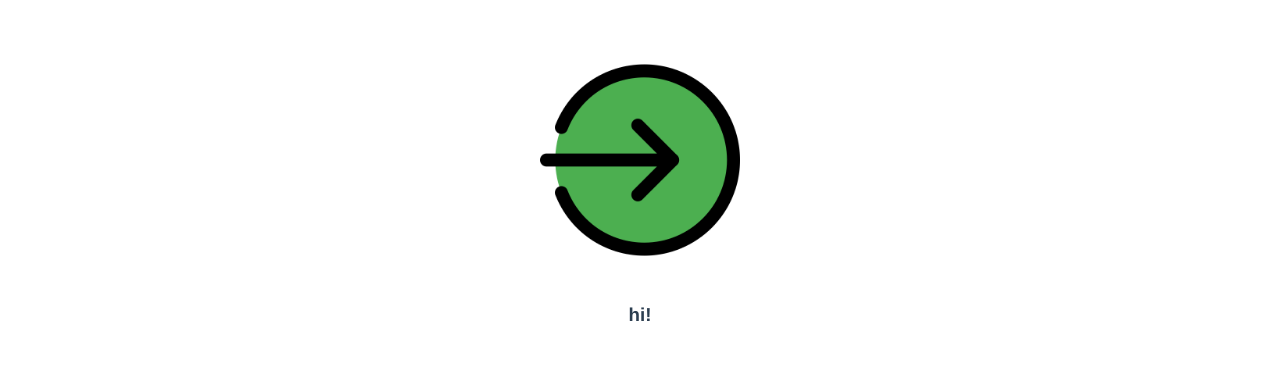
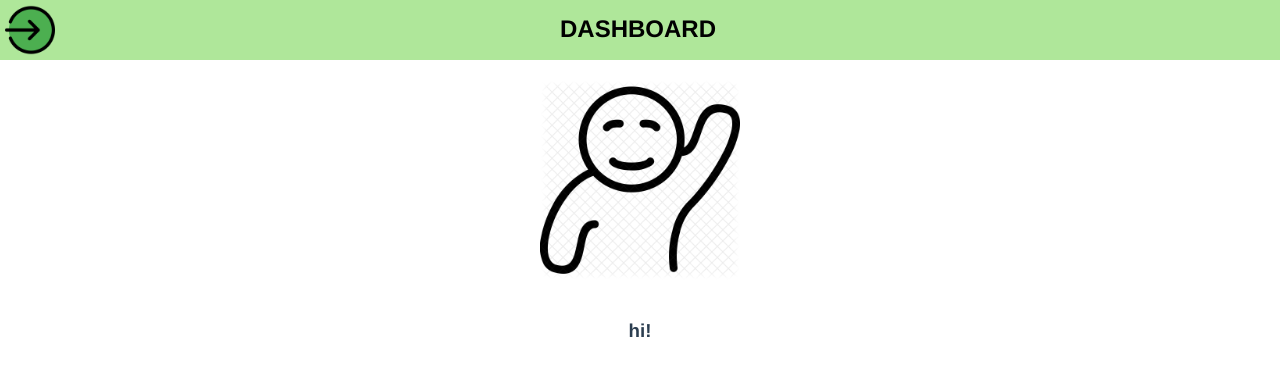
Before and after one commit to eneskarali/vue-golang-app, a Vue app in the folder app/: page /hello in a window 1280 px wide. Shown: the top 376 px of the page. Built offline with nearby package versions, Linux system fonts and the light colour scheme.

Commit message:
A header component designed and added pages

```diff
--- a/app/src/App.vue
+++ b/app/src/App.vue
@@ -1,7 +1,6 @@
 <template>
   <div id="app">
-    <img alt="Vue logo" src="./assets/login_icon.png" width="200" height="200" />
-    <router-view />
+    <router-view class="rooter" />
   </div>
 </template>
 
@@ -18,6 +17,13 @@ export default {
   -moz-osx-font-smoothing: grayscale;
   text-align: center;
   color: #2c3e50;
-  margin-top: 60px;
+}
+.router {
+  margin: 0;
+  padding: 0;
+}
+
+* {
+  margin: 0;
 }
 </style>
--- a/app/src/components/HelloWorld.vue
+++ /dev/null
@@ -1,37 +0,0 @@
-<template>
-  <div class="hello">
-    <h3>hi!</h3>
-  </div>
-</template>
-
-<script>
-export default {
-  name: "HelloWorld",
-  props: {
-    msg: String
-  },
-  methods: {
-    redirect() {
-      this.$router.push("login");
-    }
-  }
-};
-</script>
-
-<!-- Add "scoped" attribute to limit CSS to this component only -->
-<style scoped>
-h3 {
-  margin: 40px 0 0;
-}
-ul {
-  list-style-type: none;
-  padding: 0;
-}
-li {
-  display: inline-block;
-  margin: 0 10px;
-}
-a {
-  color: #42b983;
-}
-</style>
--- a/app/src/components/dashboard.vue
+++ b/app/src/components/dashboard.vue
@@ -1,14 +1,18 @@
 <template>
   <div class="page">
-    <h1>DASHBOARD</h1>
+    <headerComp></headerComp>
   </div>
 </template>
 
 <script>
+import headerComp from './headerComp.vue'
 export default {
   name: "dashboard",
   props: {
     msg: String
+  },
+  components:{
+    headerComp
   }
 };
 </script>
--- /dev/null
+++ b/app/src/components/headerComp.vue
@@ -0,0 +1,50 @@
+<template>
+  <div class="header" >
+    <img class = "logo" src="@/assets/login_icon.png" alt="Vue Logo" width="50" height="auto">
+    <h2>DASHBOARD</h2>
+  </div>
+</template>
+
+<script>
+export default {
+  name: "headerComp",
+  props: {
+    msg: String
+  }
+};
+</script>
+
+<style  scoped>
+
+.header {
+  padding: 5px 5px;
+  padding-bottom: 55px;
+  background: rgba(129, 218, 95, 0.63);
+  color: #000000;
+  width: 100% - 5px;
+}
+
+.content {
+  padding: 10px;
+}
+h2{
+    position: absolute;
+    left: 50%;
+    margin-left: -80px;
+    margin-top: 10px;
+}
+
+.sticky {
+  position: fixed;
+  top: 0;
+  width: 100%
+}
+.sticky + .content {
+  padding-top: 102px;
+}
+
+.logo{
+    float: left;
+}
+
+</style>
--- /dev/null
+++ b/app/src/components/helloWorld.vue
@@ -0,0 +1,49 @@
+
+<template>
+  <div class="hello">
+    <headerComp></headerComp>
+    <img class="logo" src="@/assets/hello.png" alt="Vue Logo" width="200" height="200" />
+    <h3>hi!</h3>
+  </div>
+</template>
+
+<script>
+import headerComp from "./headerComp";
+
+export default {
+  name: "helloWorld",
+
+  props: {
+    msg: String
+  },
+
+  components: {
+    headerComp
+  }
+};
+</script>
+
+<style scoped>
+h3 {
+  margin: 40px 0 0;
+}
+ul {
+  list-style-type: none;
+  padding: 0;
+}
+li {
+  display: inline-block;
+  margin: 0 10px;
+}
+a {
+  color: #42b983;
+}
+.logo{
+  display: block;
+  margin-left: auto;
+  margin-right: auto;
+  margin-top: 20px;
+  width: auto;
+
+}
+</style>
--- a/app/src/components/loginPage.vue
+++ b/app/src/components/loginPage.vue
@@ -1,5 +1,6 @@
 <template>
   <div class="page">
+    <img src="@/assets/login_icon.png" alt="Vue Logo" width="200" height="200"><br/>
     <div class="login">
       <h1>Giriş Yap</h1>
       <ul>
@@ -50,11 +51,11 @@ export default {
           }
         )
         .then(response => {
-          console.log(response);
-          this.$router.push("dashboard");
+          console.log('OK!'+response);
+          this.$router.push("/");
         })
         .catch(err => {
-          console.log("service unable" + err);
+          console.log("sing in service unable:" + err);
         });
     }
   }
@@ -94,7 +95,7 @@ input {
   font-size: 20px;
 }
 .login {
-  margin-top: 70px;
+  margin-top: 50px;
   text-align: center;
   width: 550px;
   display: inline-block;
```
Also changed, not shown: app/src/assets/hello.png (added), app/src/assets/logo.png (deleted).
